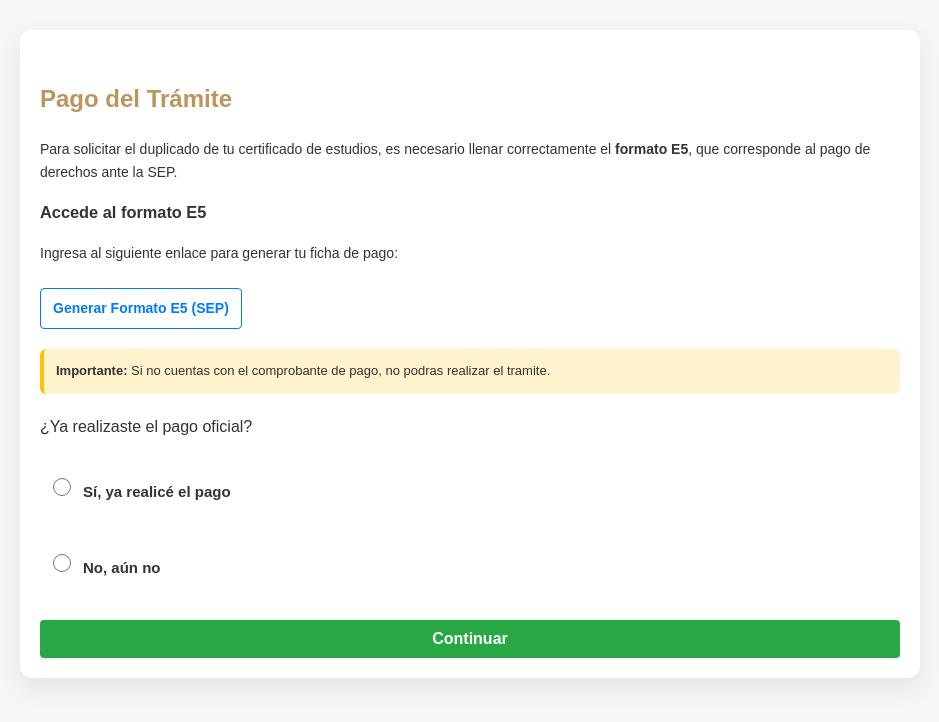
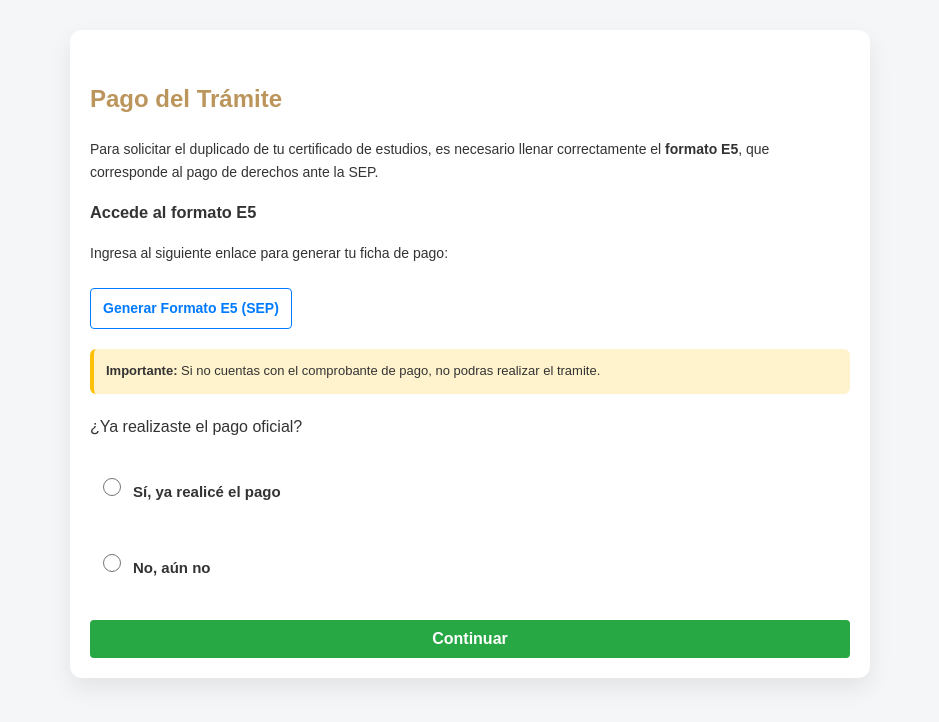
Before and after one commit to YahirArboleya/egresadosCetis54, a Flask app: page /pago in a window 1280 px wide. Shown: the top 722 px of the page, without its empty margins (170-1109 px from the left). Run offline with Flask 3, Linux system fonts and the light colour scheme; some libraries are stand-ins or nearby versions.

Commit message:
✨Estios en pago

```diff
--- a/app.py
+++ b/app.py
@@ -83,7 +83,7 @@ def pago_sep():
         if request.form.get('pago') == 'si':
             return redirect(url_for('aviso_privacidad'))
         else:
-            flash("Si no cuentas con el pago, el trámite debe realizarse de manera presencial.")
+            flash("Si no cuentas con el pago, el trámite no podra realizarse.")
             return redirect(url_for('pago_sep'))
 
     return render_template('pago_sep.html')
--- a/static/css/pago.css
+++ b/static/css/pago.css
@@ -1,6 +1,6 @@
 /* Contenedor principal */
 .box {
-    max-width: 900px;
+    max-width: 800px;
     margin: 30px auto;
     padding: 20px;
     font-family: Arial, sans-serif;
```
